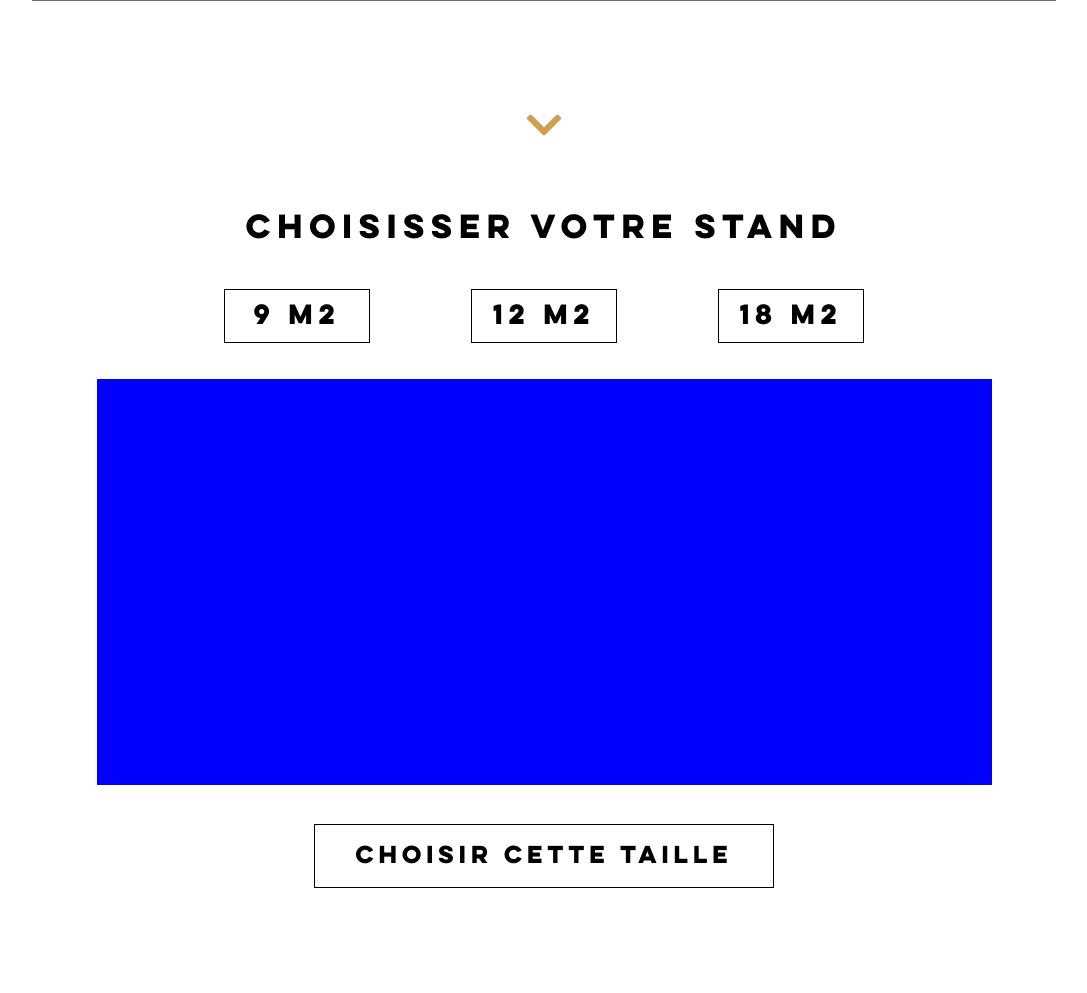
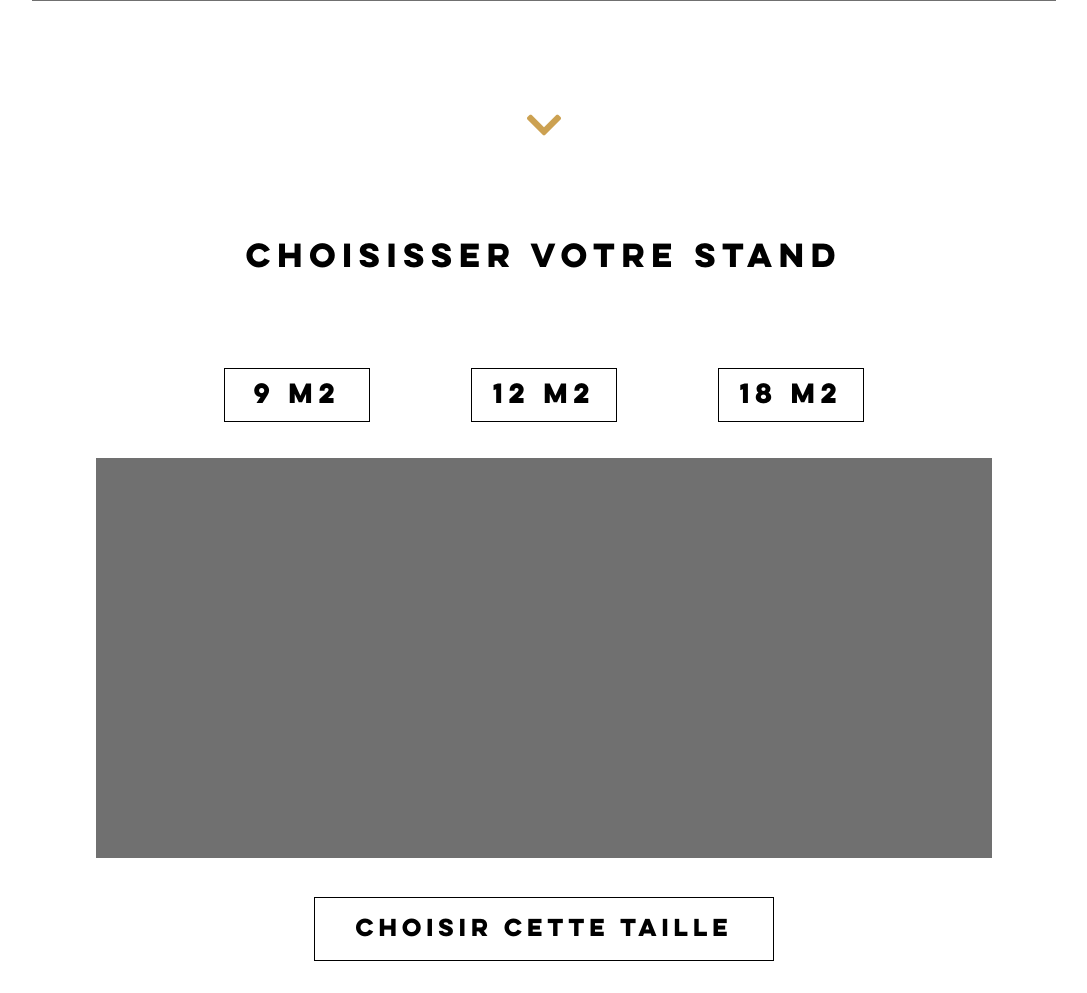
Before and after one commit to metalmaninfr/Semain-Intensive-3D, a PHP site: page /index.html in a window 1280 px wide. Shown: the part 639-1632 px from the top of the page, without its empty margins (96-1183 px from the left). Before the commit the page ends 1527 px from the top, so only its background shows below. Run offline with PHP 8.4, Linux system fonts and the light colour scheme; some libraries are stand-ins or nearby versions.

```diff
--- a/assets/css/style.css
+++ b/assets/css/style.css
@@ -107,11 +107,14 @@ body {
 
 
 /* SECTION 2 */
-
+.section {
+  height: 100vh;
+  padding-top: 4vh;
+}
 .stand-title {
   text-align: center;
   font-size: 3rem;
-  margin-top: 5.3rem;
+  padding: 5rem 0;
 }
 .stand-choice {
   text-align: center;
@@ -144,9 +147,9 @@ body {
 
 .stand-unity {
   margin: 0 auto;
-  width: 89.5rem;
-  height: 40.6rem;
-  background-color: blue;
+  width: 70%;
+  height: 50%;
+  background-color: #707070;
   margin-top: 3.6rem;
 }
 
--- a/index.html
+++ b/index.html
@@ -42,7 +42,8 @@
       <i class="fas fa-chevron-down"></i>
     </div>
   </section>
-  <section class="stand-choice">
+  <section class="section">
+    <div class="stand-choice">
       <h2 class="stand-title">Choisisser votre stand</h2>
       <div class="stand-selection">
         <div class="stand-size">
@@ -59,7 +60,8 @@
       <div class="stand-accept">
         <a class="stand-link" href="dwadad">Choisir cette taille</a>
       </div>
-    </section>
+    </div>
+  </section>
 
 </body>
 </html>
```
